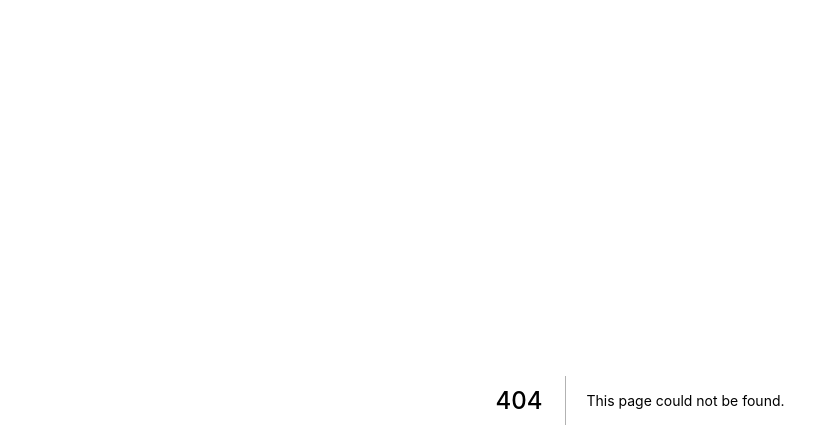
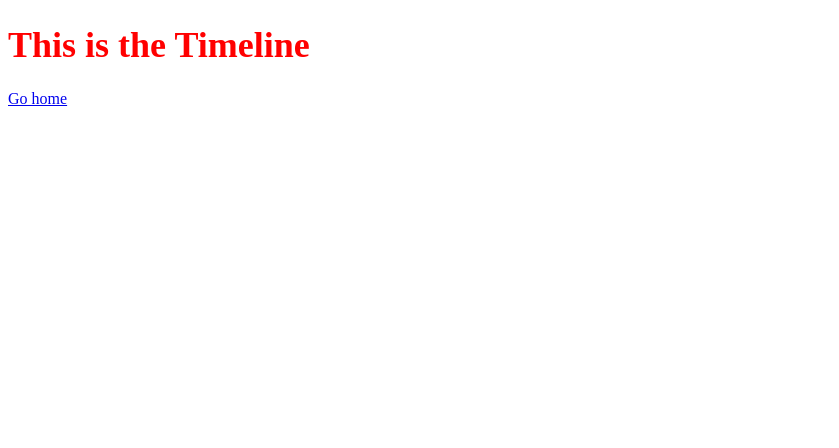
Before and after one commit to jonathan-cursos/devter, a Next.js app: page /timeline in a window 1280 px wide. Before the commit this address had no page. Shown: the top 448 px of the page, without its empty margins (0-839 px from the left). Built offline with nearby package versions, Linux system fonts and the light colour scheme.

Commit message:
Manejo de rutas

```diff
--- a/pages/_app.js
+++ b/pages/_app.js
@@ -1,7 +1,5 @@
-import '../styles/globals.css'
-
 function MyApp({ Component, pageProps }) {
-  return <Component {...pageProps} />
+  return <Component {...pageProps} />;
 }
 
-export default MyApp
+export default MyApp;
--- /dev/null
+++ b/pages/timeline.jsx
@@ -0,0 +1,18 @@
+import Link from "next/link";
+
+const Timeline = () => (
+  <>
+    <h1>This is the Timeline</h1>
+    <Link href="/">
+      <a>Go home</a>
+    </Link>
+    <style jsx>{`
+      h1 {
+        color: red;
+        font-size: 36px;
+      }
+    `}</style>
+  </>
+);
+
+export default Timeline;
--- a/styles/globals.css
+++ /dev/null
@@ -1,16 +0,0 @@
-html,
-body {
-  padding: 0;
-  margin: 0;
-  font-family: -apple-system, BlinkMacSystemFont, Segoe UI, Roboto, Oxygen,
-    Ubuntu, Cantarell, Fira Sans, Droid Sans, Helvetica Neue, sans-serif;
-}
-
-a {
-  color: inherit;
-  text-decoration: none;
-}
-
-* {
-  box-sizing: border-box;
-}
```
Also changed, not shown: pages/index.jsx (renamed from pages/index.js, +17 -5 lines), notes.txt, styles/Home.module.css (added).
